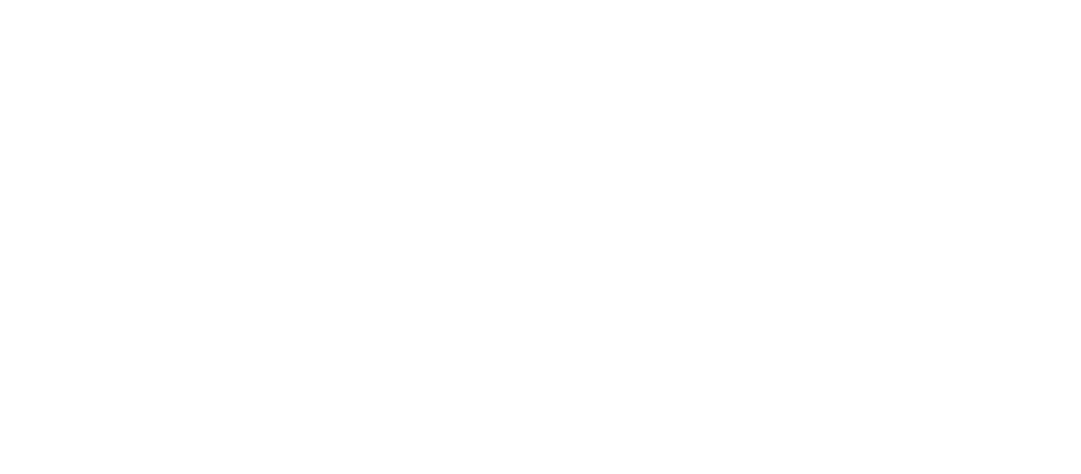
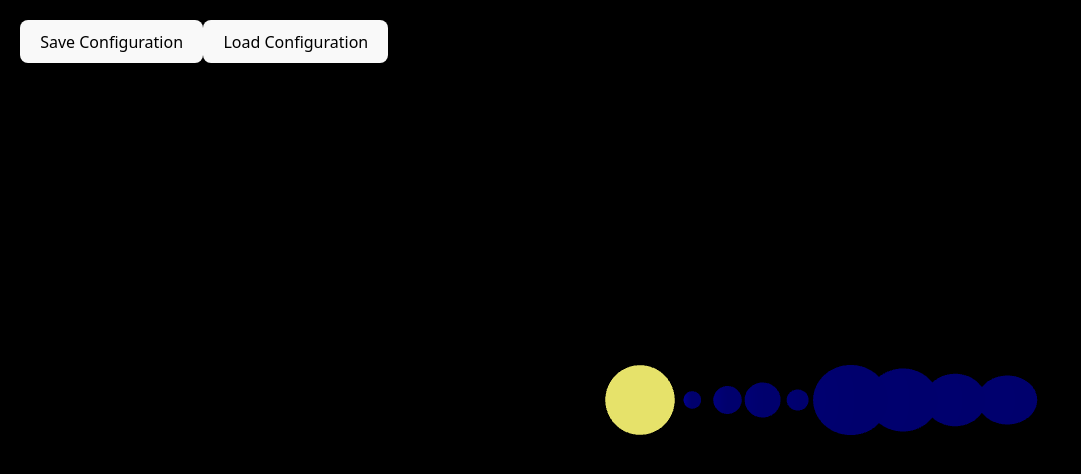
Before and after one commit to Yukti-Batra/Solar-System, a React (Vite) app: page / in a window 1280 px wide. Shown: the top 474 px of the page, without its empty margins (0-1081 px from the left). Built offline with nearby package versions, Linux system fonts and the light colour scheme.

Commit message:
OverView of Solar System

```diff
--- a/src/App.jsx
+++ b/src/App.jsx
@@ -1,10 +1,12 @@
+import React from "react"
+import SolarSystem from './Pages/SolarSytem'
+
 function App() {
-
   return (
-    <>
-
-    </>
-  )
+    <div style={{ height: "100vh", backgroundColor: "black" }}>
+      <SolarSystem />
+    </div>
+  );
 }
 
-export default App
+export default App;
--- /dev/null
+++ b/src/Components/Planet.jsx
@@ -0,0 +1,21 @@
+import React, { useRef } from "react";
+import { useFrame } from "@react-three/fiber";
+import { Sphere } from "@react-three/drei";
+
+const Planet = ({ name, size, speed, orbit }) => {
+  const planetRef = useRef();
+  useFrame(({ clock }) => {
+    planetRef.current.position.x = orbit * Math.cos(clock.getElapsedTime() * speed);
+    planetRef.current.position.z = orbit * Math.sin(clock.getElapsedTime() * speed);
+  });
+
+  return (
+    <mesh ref={planetRef}>
+      <Sphere args={[size, 32, 32]}>
+        <meshStandardMaterial attach="material" color="blue" />
+      </Sphere>
+    </mesh>
+  );
+};
+
+export default Planet;
--- /dev/null
+++ b/src/Components/Sun.jsx
@@ -0,0 +1,12 @@
+import React from "react";
+import { Sphere } from "@react-three/drei";
+
+const Sun = () => {
+  return (
+    <Sphere args={[2, 32, 32]}>
+      <meshBasicMaterial attach="material" color="yellow" />
+    </Sphere>
+  );
+};
+
+export default Sun;
--- a/src/Pages/SolarSytem.jsx
+++ b/src/Pages/SolarSytem.jsx
@@ -0,0 +1,59 @@
+import React, { useState } from "react";
+import { Canvas } from "@react-three/fiber";
+import { OrbitControls } from "@react-three/drei";
+import Sun from "../Components/Sun";
+import Planet from "../Components/Planet";
+import { saveConfig, loadConfigs } from "../firebase";
+
+const SolarSystem = () => {
+  const [planets, setPlanets] = useState([
+    { id: 1, name: "Mercury", size: 0.5, speed: 0.01, orbit: 3 },
+    { id: 2, name: "Venus", size: 0.8, speed: 0.008, orbit: 5 },
+    { id: 3, name: "Earth", size: 1, speed: 0.006, orbit: 7 },
+    { id: 4, name: "Mars", size: 0.6, speed: 0.005, orbit: 9 },
+    { id: 5, name: "Jupiter", size: 2, speed: 0.003, orbit: 12 },
+    { id: 6, name: "Saturn", size: 1.8, speed: 0.002, orbit: 15 },
+    { id: 7, name: "Uranus", size: 1.5, speed: 0.0015, orbit: 18 },
+    { id: 8, name: "Neptune", size: 1.4, speed: 0.0012, orbit: 21 },
+  ]);
+
+  // Save configuration to Firebase
+  const handleSave = async () => {
+    await saveConfig(planets);
+    alert("Configuration saved successfully! 🚀");
+  };
+
+  // Load configuration from Firebase
+  const handleLoad = async () => {
+    const configs = await loadConfigs();
+    if (configs.length > 0) {
+      setPlanets(configs[0].planets); // Load the latest config
+      alert("Configuration loaded successfully! 🌍");
+    } else {
+      alert("No saved configurations found! ⚠️");
+    }
+  };
+
+  return (
+    <div style={{ width: "100vw", height: "100vh", position: "relative" }}>
+      <Canvas camera={{ position: [0, 0, 30] }} style={{ width: "100%", height: "100%" }}>
+        <ambientLight intensity={0.5} />
+        <pointLight position={[0, 0, 0]} intensity={2} />
+        <Sun />
+        {planets.map((planet) => (
+          <Planet key={planet.id} {...planet} />
+        ))}
+        <OrbitControls />
+      </Canvas>
+
+      {/* UI Buttons for Saving and Loading */}
+      <div style={{ position: "absolute", top: 20, left: 20, zIndex: 10 }}>
+        <button onClick={handleSave}>Save Configuration</button>
+        <button onClick={handleLoad}>Load Configuration</button>
+      </div>
+    </div>
+  );
+
+};
+
+export default SolarSystem;
--- a/src/firebase.js
+++ b/src/firebase.js
@@ -1,8 +1,8 @@
 import { initializeApp } from "firebase/app";
-import { getFirestore } from "firebase/firestore";
+import { getFirestore, collection, addDoc, getDocs } from "firebase/firestore";
 import { getAnalytics } from "firebase/analytics";
 
-// Your Firebase config
+// Firebase config
 const firebaseConfig = {
   apiKey: "AIzaSyCqyocGJvlytZenFIlTEnft3c7Jp3CpkQA",
   authDomain: "solar-system-82514.firebaseapp.com",
@@ -10,7 +10,7 @@ const firebaseConfig = {
   storageBucket: "solar-system-82514.appspot.com",
   messagingSenderId: "110472679956",
   appId: "1:110472679956:web:ba3c6b7acabd9e305c0d01",
-  measurementId: "G-1BD82CDBTH"
+  measurementId: "G-1BD82CDBTH",
 };
 
 // Initialize Firebase
@@ -18,4 +18,32 @@ const app = initializeApp(firebaseConfig);
 const db = getFirestore(app);
 const analytics = getAnalytics(app);
 
-export { db };
+// Function to save solar system configuration
+const saveConfig = async (planets) => {
+  try {
+    const docRef = await addDoc(collection(db, "solar-configs"), {
+      planets,
+      timestamp: new Date(),
+    });
+    console.log("Configuration saved with ID: ", docRef.id);
+  } catch (error) {
+    console.error("Error saving configuration: ", error);
+  }
+};
+
+// Function to load saved configurations
+const loadConfigs = async () => {
+  try {
+    const querySnapshot = await getDocs(collection(db, "solar-configs"));
+    const configs = querySnapshot.docs.map((doc) => ({
+      id: doc.id,
+      ...doc.data(),
+    }));
+    return configs;
+  } catch (error) {
+    console.error("Error loading configurations: ", error);
+    return [];
+  }
+};
+
+export { db, saveConfig, loadConfigs }
```
